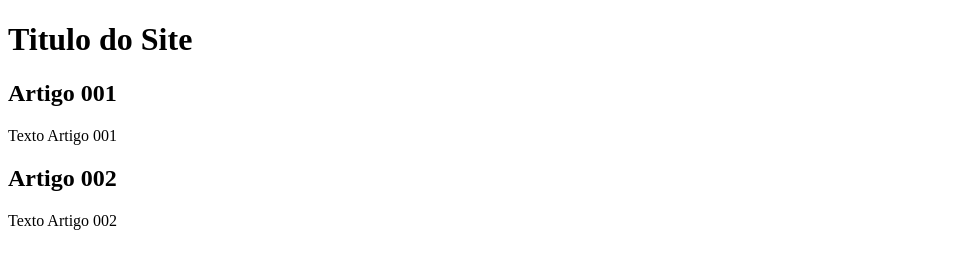
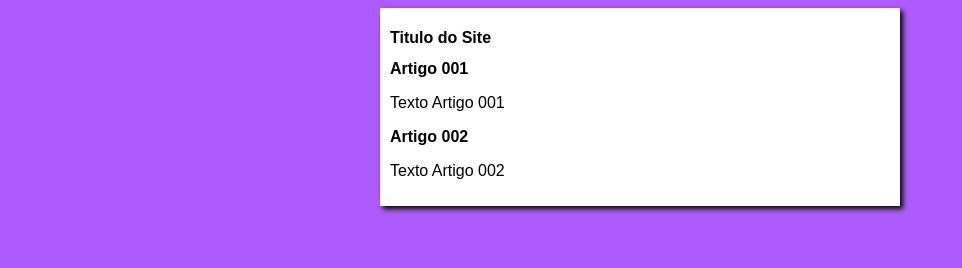
Before and after one commit to lpereir/projeto-site, a plain HTML site: page index.html in a window 1280 px wide. Shown: the whole page, without its empty margins (0-962 px from the left). Drawn offline with Linux system fonts and the light colour scheme.

Commit message:
iniciei design

```diff
--- /dev/null
+++ b/estilos/style.css
@@ -0,0 +1,16 @@
+* {
+    font-family:Arial, Helvetica, sans-serif;
+    font-size: 16px;
+}
+
+body {
+    background-color: rgb(174, 91, 252);
+}
+
+main{
+    background-color: white;
+    width: 500px;
+    margin: auto;
+    padding: 10px;
+    box-shadow: 3px 3px 5px rgb(7, 7, 8)
+}
--- a/index.html
+++ b/index.html
@@ -4,6 +4,7 @@
     <meta charset="UTF-8">
     <meta name="viewport" content="width=device-width, initial-scale=1.0">
     <title>Titulo do Site</title>
+    <link rel="stylesheet" href="estilos/style.css">
 </head>
 <body>
     <main>
```
